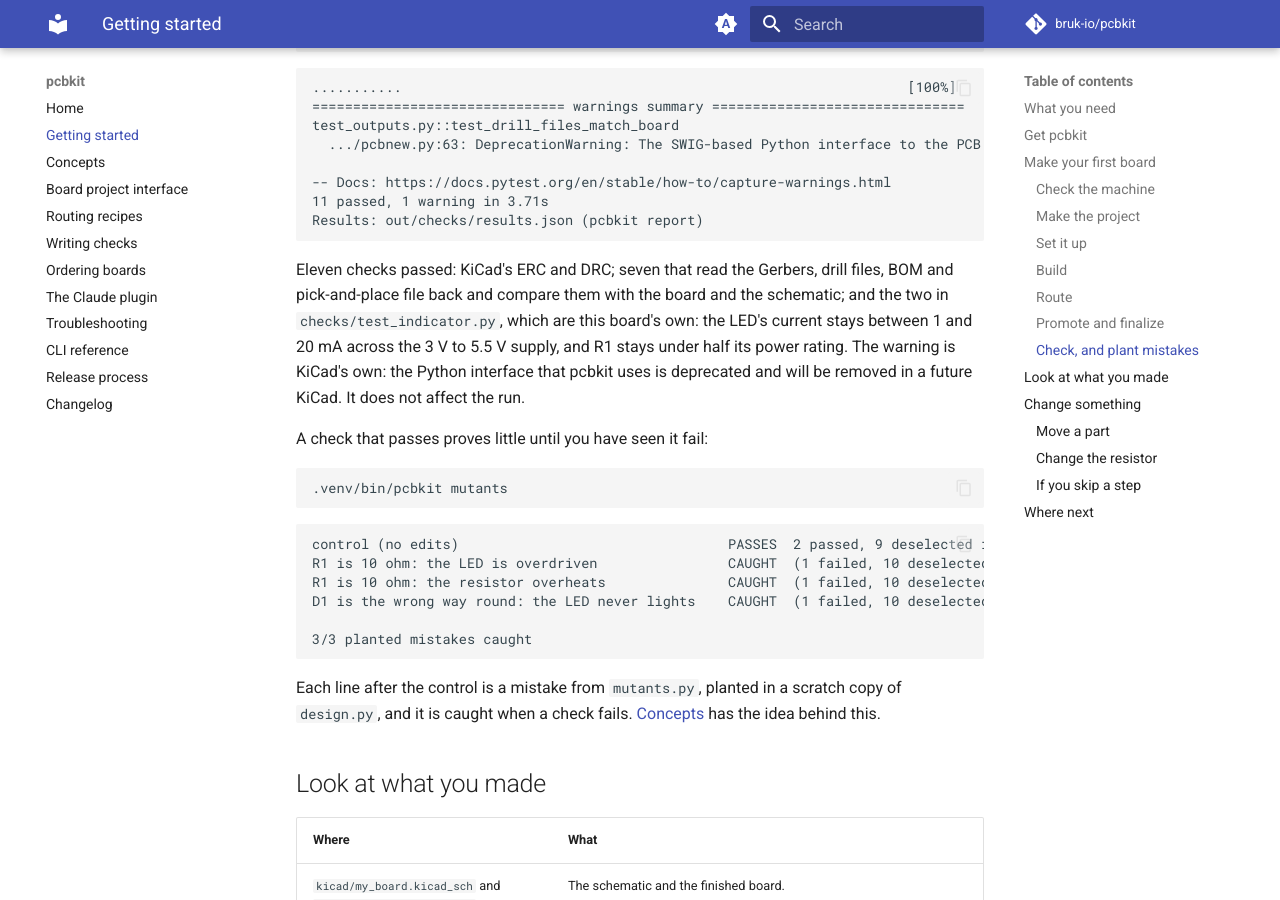
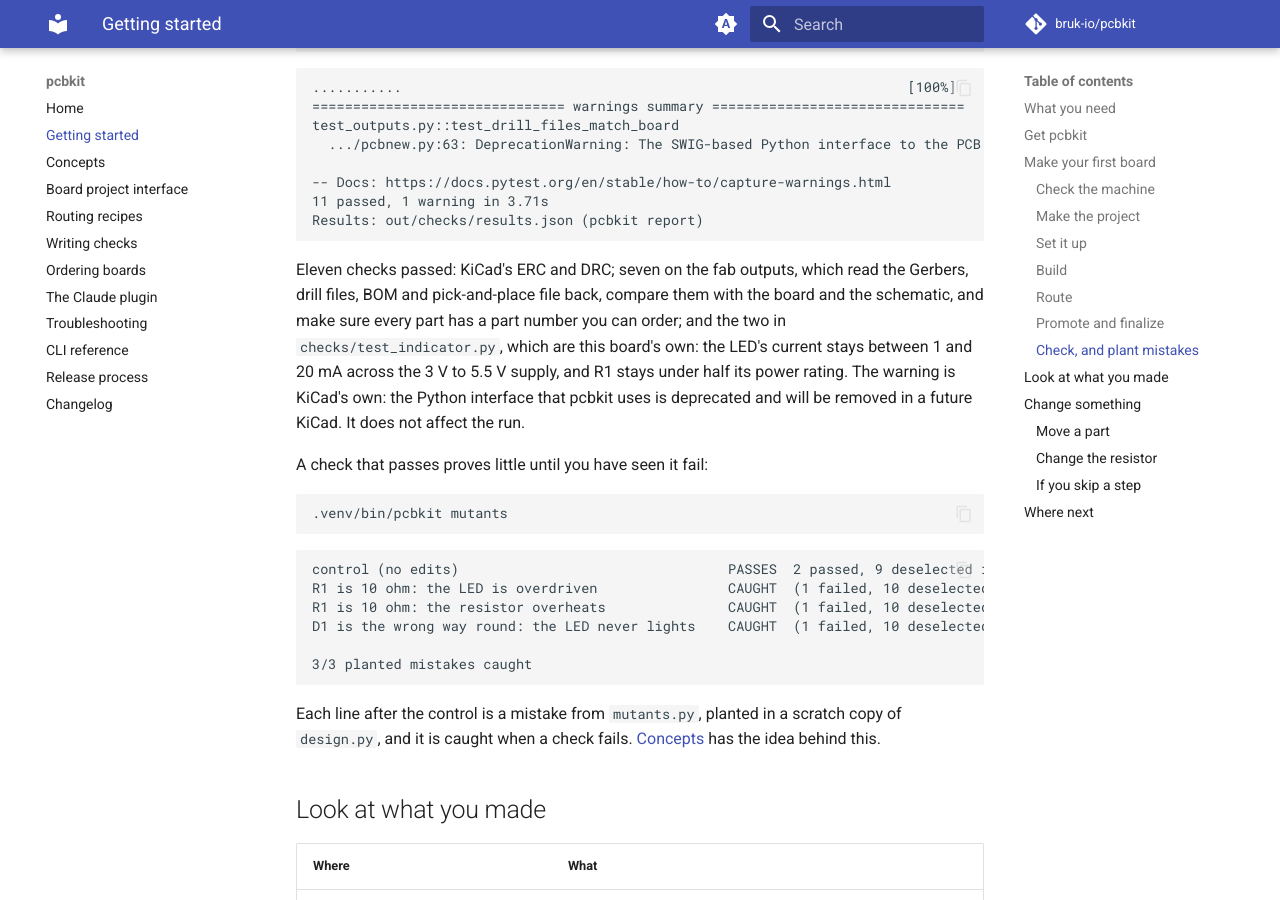
Before and after one commit to bruk-io/pcbkit, an MkDocs documentation site: the page built from docs/getting-started.md, in a window 1280 px wide and 900 px high, scrolled down 4340 px. Built offline with MkDocs 1.6.1 and Material for MkDocs 9.7.7, drawn with Linux system fonts in a browser that asks for light colours; comment, search, counter and statistics services are not loaded; the version menu is left out.

Commit message:
Correct the docs against the code: the outputs group's reads, partial reports
Getting started now counts the part-number check among the seven output checks;
concepts lists design.py and bom.py among what the outputs group reads; writing
checks and the project interface say the report marks a partial run.

Co-Authored-By: Claude Opus 5.5 (1M context) <noreply@anthropic.com>
Claude-Session: https://claude.ai/code/session_01RU4SPq2VB8CDgWPbAFc5Lz

````diff
--- a/docs/getting-started.md
+++ b/docs/getting-started.md
@@ -227,9 +227,10 @@ test_outputs.py::test_drill_files_match_board
 Results: out/checks/results.json (pcbkit report)
 ```
 
-Eleven checks passed: KiCad's ERC and DRC; seven that read the Gerbers, drill files, BOM
-and pick-and-place file back and compare them with the board and the schematic; and the
-two in `checks/test_indicator.py`, which are this board's own: the LED's current stays
+Eleven checks passed: KiCad's ERC and DRC; seven on the fab outputs, which read the
+Gerbers, drill files, BOM and pick-and-place file back, compare them with the board and the
+schematic, and make sure every part has a part number you can order; and the two in
+`checks/test_indicator.py`, which are this board's own: the LED's current stays
 between 1 and 20 mA across the 3 V to 5.5 V supply, and R1 stays under half its power
 rating. The warning is KiCad's own: the Python interface that pcbkit uses is deprecated
 and will be removed in a future KiCad. It does not affect the run.
````
Also changed, not shown: docs/concepts.md (+1 -1 lines), docs/project-interface.md (+2 -1 lines), docs/writing-checks.md (+2 -2 lines).
